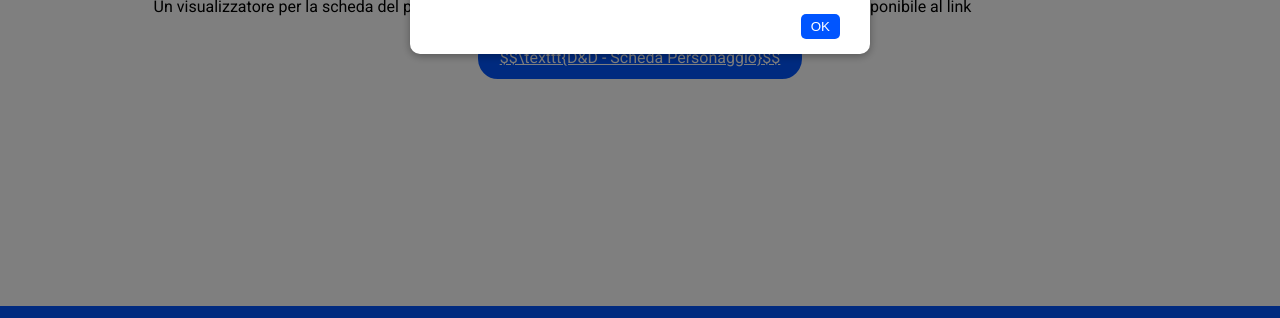
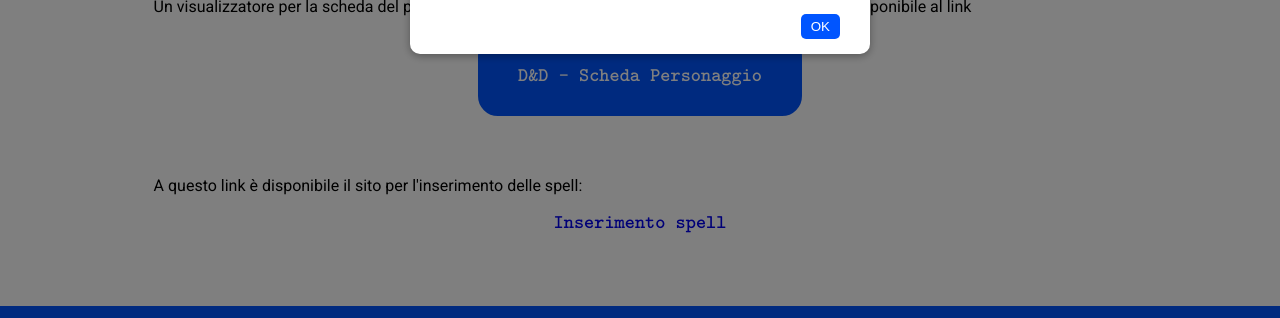
Before and after one commit to davideborra/davideborra.github.io, a plain HTML site: page dnd/index.html in a window 1280 px wide. Shown: the part 441-759 px from the top of the page. Drawn offline with nearby package versions, Linux system fonts and the light colour scheme.

Commit message:
DnD pt 2

```diff
--- a/dnd/index.html
+++ b/dnd/index.html
@@ -88,8 +88,11 @@
                 <h1 class="sectionTitle">D&D Viewer</h1>
                 <p>Un visualizzatore per la scheda del personaggio di D&D compatibile con windows, macOS e Linux, disponibile al link</p>
                 <div class="cardsContainer">
-                    <a class="card textAlignCenter" href="https://drive.google.com/drive/folders/1HI26J-UmDTUF4X6kIJGD6aGgY-RUh9LN?usp=sharing" target="_blank">$$\texttt{D&D - Scheda Personaggio}$$</a>
+                    <a class="card textAlignCenter" href="https://drive.google.com/drive/folders/1HI26J-UmDTUF4X6kIJGD6aGgY-RUh9LN?usp=sharing">$$\texttt{D\&D - Scheda Personaggio}$$</a>
                 </div>
+            </div>
+            <div class="section">
+                A questo link è disponibile il sito per l'inserimento delle spell: <a href="spells/index.html" target="_blank">$$\texttt{Inserimento spell}$$</a>
             </div>
         </div>
             <!-- end page body-->
```
Also changed, not shown: dnd/spells/index.html (renamed from spells/index.html), dnd/spells/script.js (renamed from spells/script.js), dnd/spells/style.css (renamed from spells/style.css), 13 other files.
